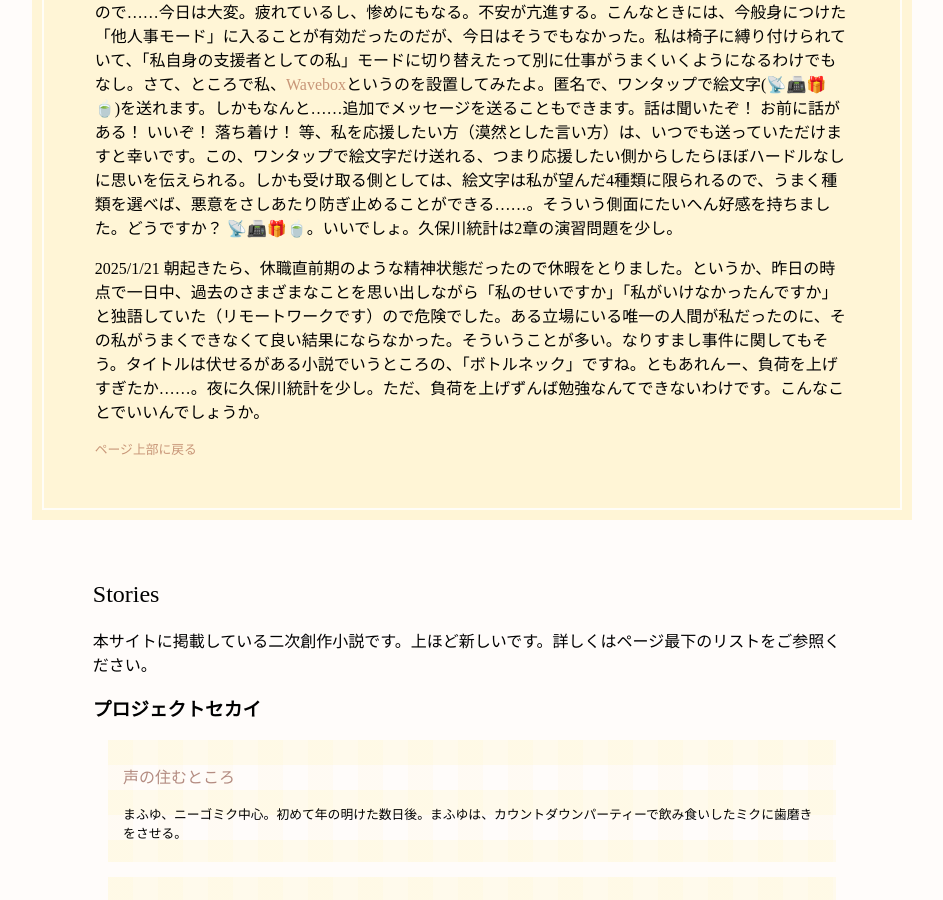
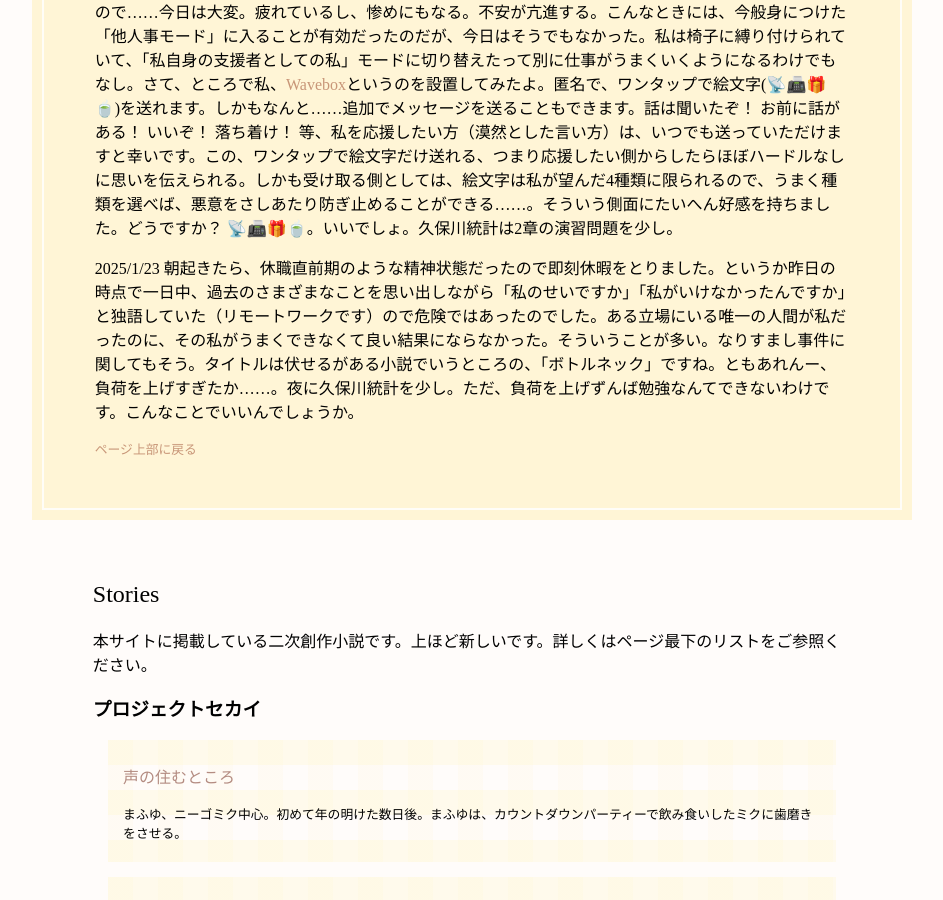
Before and after one commit to misora100/misora100.github.io, a Jekyll site: the page index.html, which Jekyll copies as it is, in a window 1280 px wide and 900 px high, scrolled down 3282 px. Shown: the whole window, without its empty margins (168-1111 px from the left). Built offline with Jekyll 4.4.1, drawn with Linux system fonts in a browser that asks for light colours; some web fonts are replaced.

Commit message:
Update index.html

```diff
--- a/index.html
+++ b/index.html
@@ -93,7 +93,7 @@
         <p>2025/1/20 昨夜、就寝直前、眠剤で朦朧とした状態でBASE BREADを3袋食べるという暴挙に及び、結果としてお腹を壊してあまり眠れなかったばかりか、夕方になると食道がいよいよ荒れてきました。夕食はうどんとゼリー飲料にして胃腸薬を豆乳したところIt's okay.になりました。早い時間からさっさと就寝準備に入って寝ました。</p>
         <p>2025/1/21 夕方に不安が亢進して急にLINE友達が欲しくなった。そんな発露の仕方もあるんだね。夜になると不安はおさまり、仕事が遅く終わったあとTwitterに連ツイしました。ガルパ論の企図を、TLで話題になっていた事柄と併せて語りました。ブログにまとめるかもしれないし、まとめないかもしれない。しかし文章力の低下、感じました。</p>
         <p>2025/1/22 昨夜、1時頃まで仕事の作業をしていたので……そしてその原因は私の能率の悪さに他ならないので……今日は大変。疲れているし、惨めにもなる。不安が亢進する。こんなときには、今般身につけた「他人事モード」に入ることが有効だったのだが、今日はそうでもなかった。私は椅子に縛り付けられていて、「私自身の支援者としての私」モードに切り替えたって別に仕事がうまくいくようになるわけでもなし。さて、ところで私、<a href="https://wavebox.me/wave/7hxn34q3hawriyo0/">Wavebox</a>というのを設置してみたよ。匿名で、ワンタップで絵文字(📡📠🎁🍵)を送れます。しかもなんと……追加でメッセージを送ることもできます。話は聞いたぞ！ お前に話がある！ いいぞ！ 落ち着け！ 等、私を応援したい方（漠然とした言い方）は、いつでも送っていただけますと幸いです。この、ワンタップで絵文字だけ送れる、つまり応援したい側からしたらほぼハードルなしに思いを伝えられる。しかも受け取る側としては、絵文字は私が望んだ4種類に限られるので、うまく種類を選べば、悪意をさしあたり防ぎ止めることができる……。そういう側面にたいへん好感を持ちました。どうですか？ 📡📠🎁🍵。いいでしょ。久保川統計は2章の演習問題を少し。</p>
-        <p>2025/1/21 朝起きたら、休職直前期のような精神状態だったので休暇をとりました。というか、昨日の時点で一日中、過去のさまざまなことを思い出しながら「私のせいですか」「私がいけなかったんですか」と独語していた（リモートワークです）ので危険でした。ある立場にいる唯一の人間が私だったのに、その私がうまくできなくて良い結果にならなかった。そういうことが多い。なりすまし事件に関してもそう。タイトルは伏せるがある小説でいうところの、「ボトルネック」ですね。ともあれんー、負荷を上げすぎたか……。夜に久保川統計を少し。ただ、負荷を上げずんば勉強なんてできないわけです。こんなことでいいんでしょうか。</p>
+        <p>2025/1/23 朝起きたら、休職直前期のような精神状態だったので即刻休暇をとりました。というか昨日の時点で一日中、過去のさまざまなことを思い出しながら「私のせいですか」「私がいけなかったんですか」と独語していた（リモートワークです）ので危険ではあったのでした。ある立場にいる唯一の人間が私だったのに、その私がうまくできなくて良い結果にならなかった。そういうことが多い。なりすまし事件に関してもそう。タイトルは伏せるがある小説でいうところの、「ボトルネック」ですね。ともあれんー、負荷を上げすぎたか……。夜に久保川統計を少し。ただ、負荷を上げずんば勉強なんてできないわけです。こんなことでいいんでしょうか。</p>
         <div class="back_to_menu"><p><a onclick="ScrollWindow('menu');">ページ上部に戻る</a></p></div>
     </div>
     <div class="main" id="stories">
```
